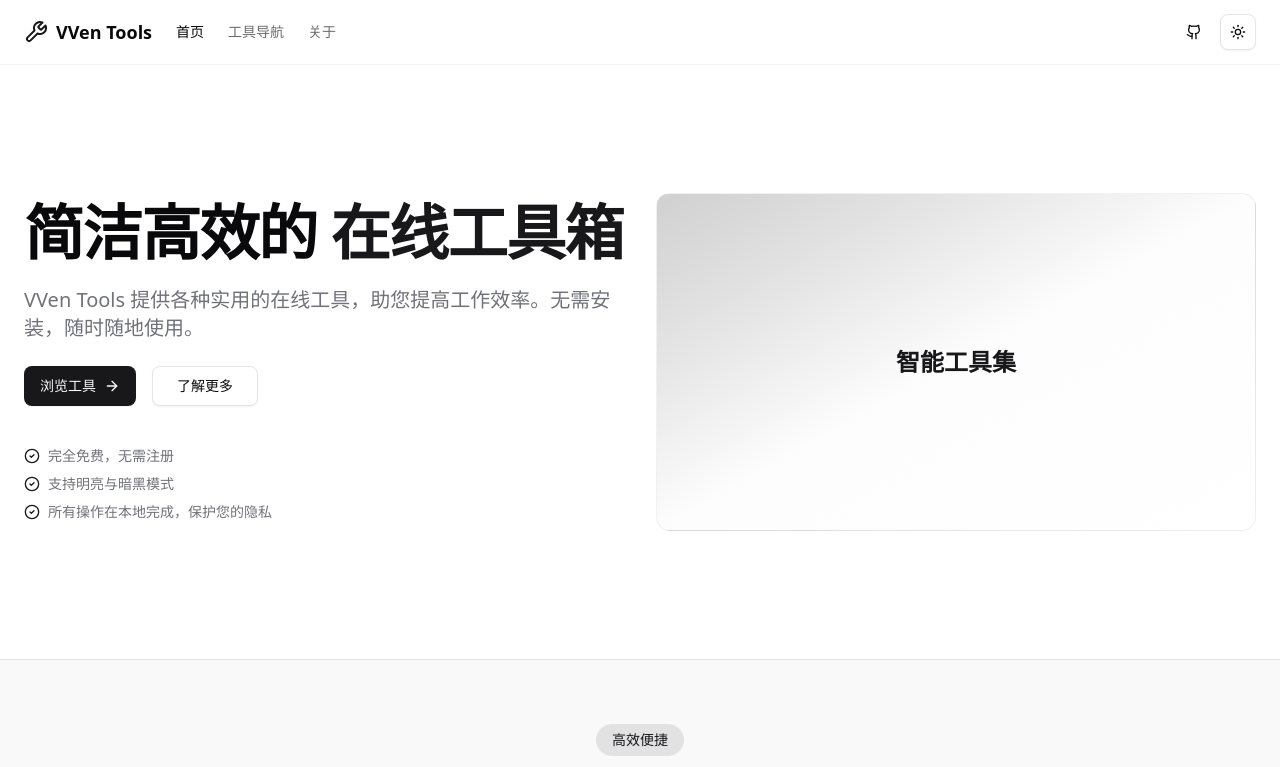
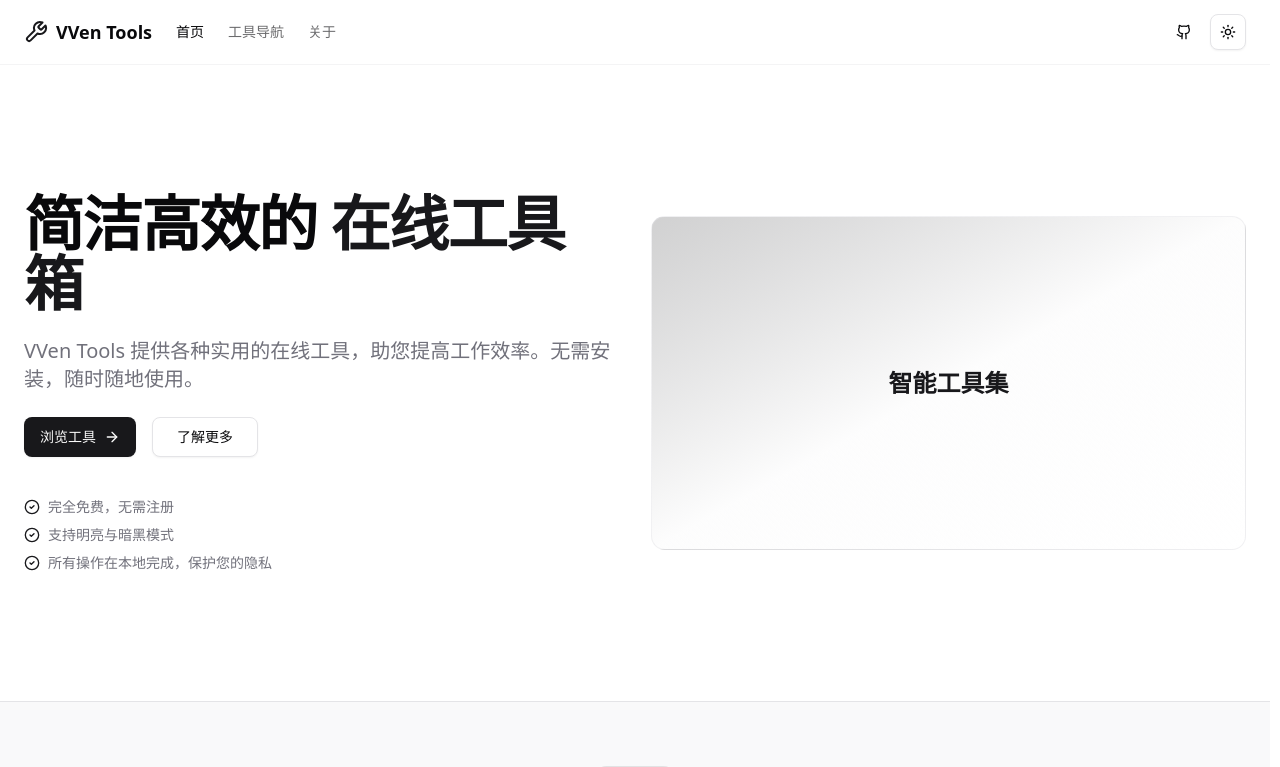
Before and after one commit to liwenka1/vven-tools, a Next.js app: page / in a window 1280 px wide. Shown: the top 767 px of the page. Built offline with nearby package versions, Linux system fonts and the light colour scheme.

Commit message:
fix: 修复滚动条消失造成的页面抖动问题

```diff
--- a/styles/globals.css
+++ b/styles/globals.css
@@ -120,7 +120,47 @@
   * {
     @apply border-border outline-ring/50;
   }
+  html {
+    @apply scroll-smooth;
+  }
   body {
-    @apply bg-background text-foreground;
+    @apply bg-background text-foreground overscroll-none;
   }
 }
+
+@layer base {
+  html {
+    scrollbar-gutter: stable;
+  }
+  /* html tag is required here to provide higher specificity */
+  html {
+    @supports (scrollbar-gutter: stable) {
+      body {
+        margin: 0 !important;
+      }
+    }
+  }
+
+  ::-webkit-scrollbar {
+    width: 5px;
+  }
+
+  ::-webkit-scrollbar-track {
+    background: transparent;
+  }
+
+  ::-webkit-scrollbar-thumb {
+    background: var(--border);
+    border-radius: 5px;
+  }
+
+  * {
+    scrollbar-width: thin;
+    scrollbar-color: var(--border) transparent;
+  }
+
+  [role="button"],
+  button {
+    @apply cursor-pointer;
+  }
+}
```
